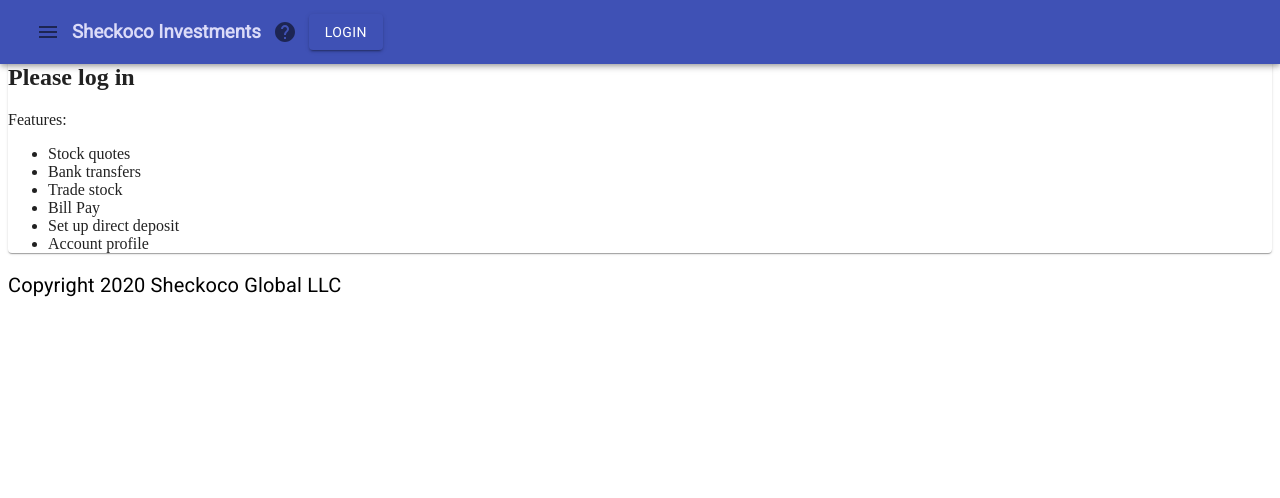
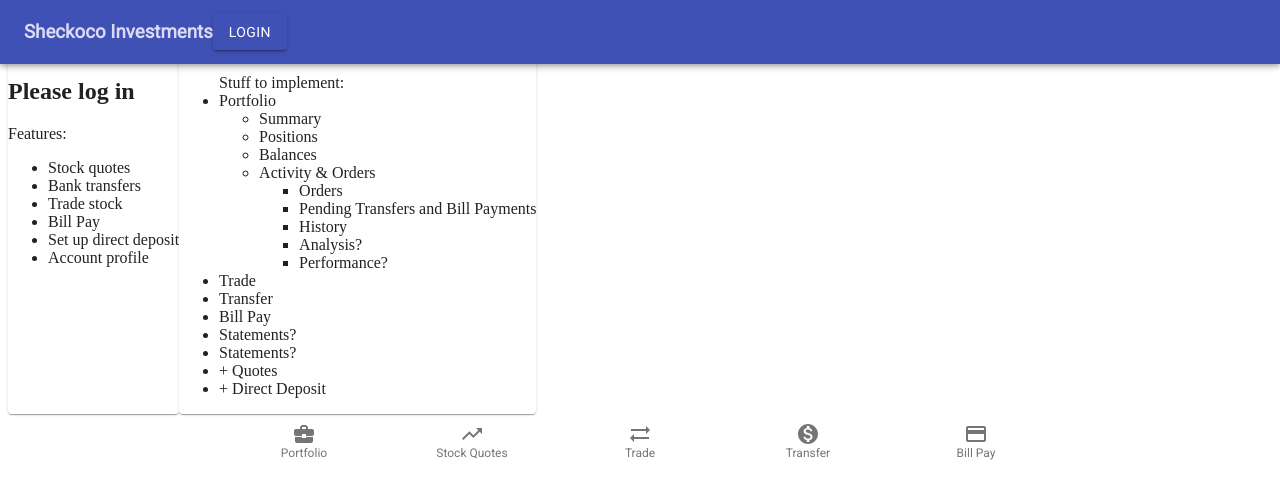
Before and after one commit to mshecket/sheckoco-web-app, a React (Create React App) app: page / in a window 1280 px wide. Shown: the top 498 px of the page. Built offline with nearby package versions, Linux system fonts and the light colour scheme.

Commit message:
Getting the look down!
I made some revisions to how the header and footer look. Soon I'll be able to start building the components that will live in the main content area!

```diff
--- a/src/components/SheckocoFooter.js
+++ b/src/components/SheckocoFooter.js
@@ -1,10 +1,23 @@
 import React from "react"
-import Typography from "@material-ui/core/Typography"
+import BottomNavigation from "@material-ui/core/BottomNavigation"
+import BottomNavigationAction from "@material-ui/core/BottomNavigationAction"
+import MonetizationOnIcon from '@material-ui/icons/MonetizationOn';
+import BusinessCenterIcon from '@material-ui/icons/BusinessCenter';
+import PaymentIcon from '@material-ui/icons/Payment';
+import TrendingUpIcon from '@material-ui/icons/TrendingUp';
+import SyncAltIcon from '@material-ui/icons/SyncAlt';
 
 function SheckocoFooter() {
   return (
     <footer>
-      <Typography variant='h6'>Copyright 2020 Sheckoco Global LLC</Typography>
+      <BottomNavigation showLabels color='secondary'>
+        <BottomNavigationAction label="Portfolio" icon={<BusinessCenterIcon />} />
+        <BottomNavigationAction label="Stock Quotes" icon={<TrendingUpIcon />} />
+        <BottomNavigationAction label="Trade" icon={<SyncAltIcon />} />
+        <BottomNavigationAction label="Transfer" icon={<MonetizationOnIcon />} />
+        <BottomNavigationAction label="Bill Pay" icon={<PaymentIcon />} />
+      </BottomNavigation>
+      <br/>
     </footer>
   );
 }
--- a/src/components/SheckocoHeader.js
+++ b/src/components/SheckocoHeader.js
@@ -3,9 +3,7 @@
 import AppBar from "@material-ui/core/AppBar"
 import ToolBar from "@material-ui/core/Toolbar"
 import Button from "@material-ui/core/Button"
-import IconButton from "@material-ui/core/IconButton"
-import MenuIcon from "@material-ui/icons/Menu"
-import HelpIcon from "@material-ui/icons/Help"
+
 
 
 function SheckocoHeader() {
@@ -13,10 +11,8 @@
   <header>
     <AppBar>
       <ToolBar>
-      <IconButton><MenuIcon /></IconButton>
       <h3>Sheckoco Investments</h3>
-      <IconButton><HelpIcon /> </IconButton>
-      <Button variant="contained" color="primary">
+      <Button className="loginButton" variant="contained" color="primary">
         Login
       </Button>
       </ToolBar>
--- a/src/components/SheckocoMainContent.js
+++ b/src/components/SheckocoMainContent.js
@@ -6,8 +6,6 @@
   return (
     <main>
       <Paper>
-        <br/>
-        <br/>
         <h2>Please log in</h2>
           <p>Features:</p>
             <ul>
@@ -19,6 +17,30 @@
               <li>Account profile</li>
             </ul>
       </Paper>
+
+      <Paper><ul>Stuff to implement:
+      <li>Portfolio</li>
+    <ul><li>Summary</li>
+    <li>Positions</li>
+    <li>Balances</li>
+    <li>Activity & Orders</li>
+    <ul>
+        <li>Orders</li>
+        <li>Pending Transfers and Bill Payments</li>
+        <li>History</li>
+       <li>Analysis?</li>
+       <li>Performance?</li>
+       </ul></ul>
+<li>Trade</li>
+<li>Transfer</li>
+<li>Bill Pay</li>
+ <li>Statements?</li>
+ <li>Statements?</li>
+
+<li>+ Quotes</li>
+<li>+ Direct Deposit</li>
+      </ul>
+      </Paper>
     </main>
   );
 }
--- a/src/styles.css
+++ b/src/styles.css
@@ -3,3 +3,17 @@
   text-align: center;
   color: rgb(219, 219, 248);
 }
+
+main {
+  display: flex;
+  padding-top: 50px;
+}
+
+header {
+  margin-bottom: 5px;
+}
+
+.loginButton {
+  margin-left:auto;
+  margin-right:0;
+}
```
